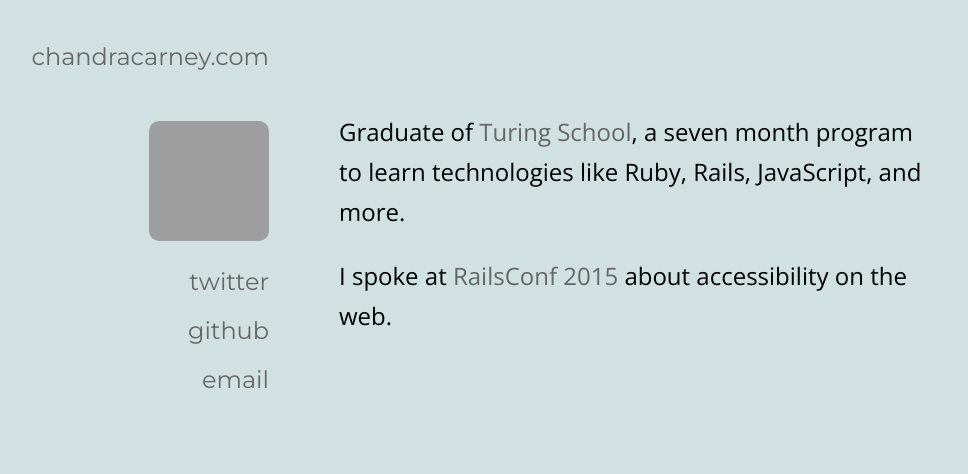
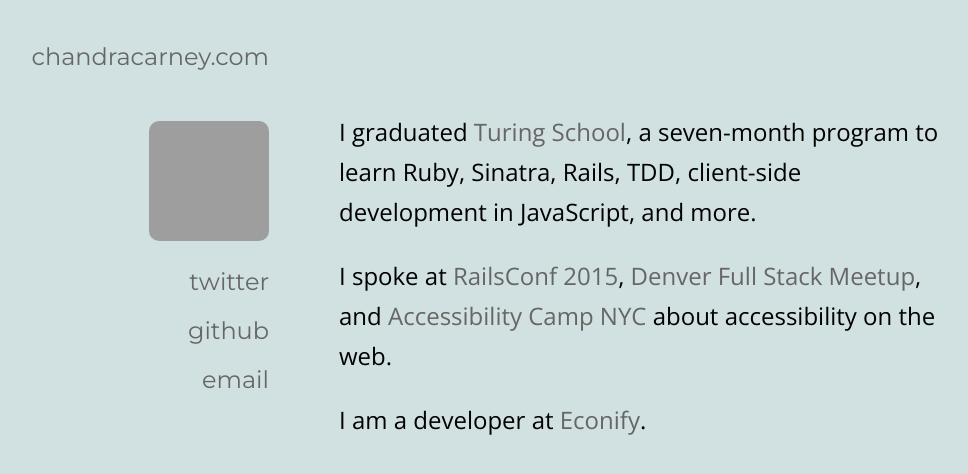
Before and after one commit to chandracarney/chandracarney.github.io, a Jekyll site: the page built from index.html, in a window 1280 px wide. Shown: the top 474 px of the page, without its empty margins (58-1026 px from the left). Built offline with Jekyll 4.4.1, drawn with Linux system fonts in a browser that asks for light colours; the list of posts is cut into pages by our own code; grey boxes are pictures that could not be loaded.

Commit message:
Added README, talks, and current employment. Small tweaks to HTML including declaration of language for screen readers.

```diff
--- a/_layouts/default.html
+++ b/_layouts/default.html
@@ -1,5 +1,5 @@
 <!DOCTYPE html>
-<html>
+<html lang="en">
   <head>
     <title>Chandra Carney | Developer</title>
     <meta content='text/html; charset=utf-8' http-equiv='Content-Type'>
@@ -13,9 +13,11 @@
       <nav>
         <ul>
           <li class="home-link"><a href="/">chandracarney.com</a></li>
-          <li><a class="avatar" href="/">
-            <img src="https://s.gravatar.com/avatar/263f8a11624f38f8551029e18dc4f8db?s=150" alt="Chandra Carney" />
-          </a></li>
+          <li>
+            <a class="avatar" href="/">
+              <img src="https://s.gravatar.com/avatar/263f8a11624f38f8551029e18dc4f8db?s=150" alt="Chandra Carney's Profile Image" />
+            </a>
+          </li>
           <li><a href="http://twitter.com/chandracarney">twitter</a></li>
           <li><a href="https://github.com/chandracarney">github</a></li>
           <li><a href="mailto:chandrabcarney@gmail.com">email</a></li>
--- a/index.html
+++ b/index.html
@@ -1,16 +1,18 @@
 ---
 layout: default
 ---
-<link href='http://fonts.googleapis.com/css?family=Montserrat:400,700|Open+Sans:400italic,700,400' rel='stylesheet' type='text/css'>
-
 <p>
-  Graduate of
-  <a href="http://turing.io">Turing School</a>,
-  a seven month program to learn technologies like Ruby, Rails,
-  JavaScript, and more.
+  I graduated <a href="http://turing.io">Turing School</a>,
+  a seven-month program to learn Ruby, Sinatra, Rails, TDD, client-side development in JavaScript, and more.
 </p>
 
 <p>I spoke at
-  <a href="http://confreaks.tv/videos/railsconf2015-how-to-program-with-accessibility-in-mind">RailsConf 2015</a>
+  <a href="http://confreaks.tv/videos/railsconf2015-how-to-program-with-accessibility-in-mind">RailsConf 2015</a>,
+  <a href="http://www.meetup.com/fullstack/">Denver Full Stack Meetup</a>, and
+  <a href="http://a11ynyc.com/camp/">Accessibility Camp NYC</a>
   about accessibility on the web.
 </p>
+
+<p>
+  I am a developer at <a href="http://www.econify.com/">Econify</a>.
+</p>
```
Also changed, not shown: README.md (added).
